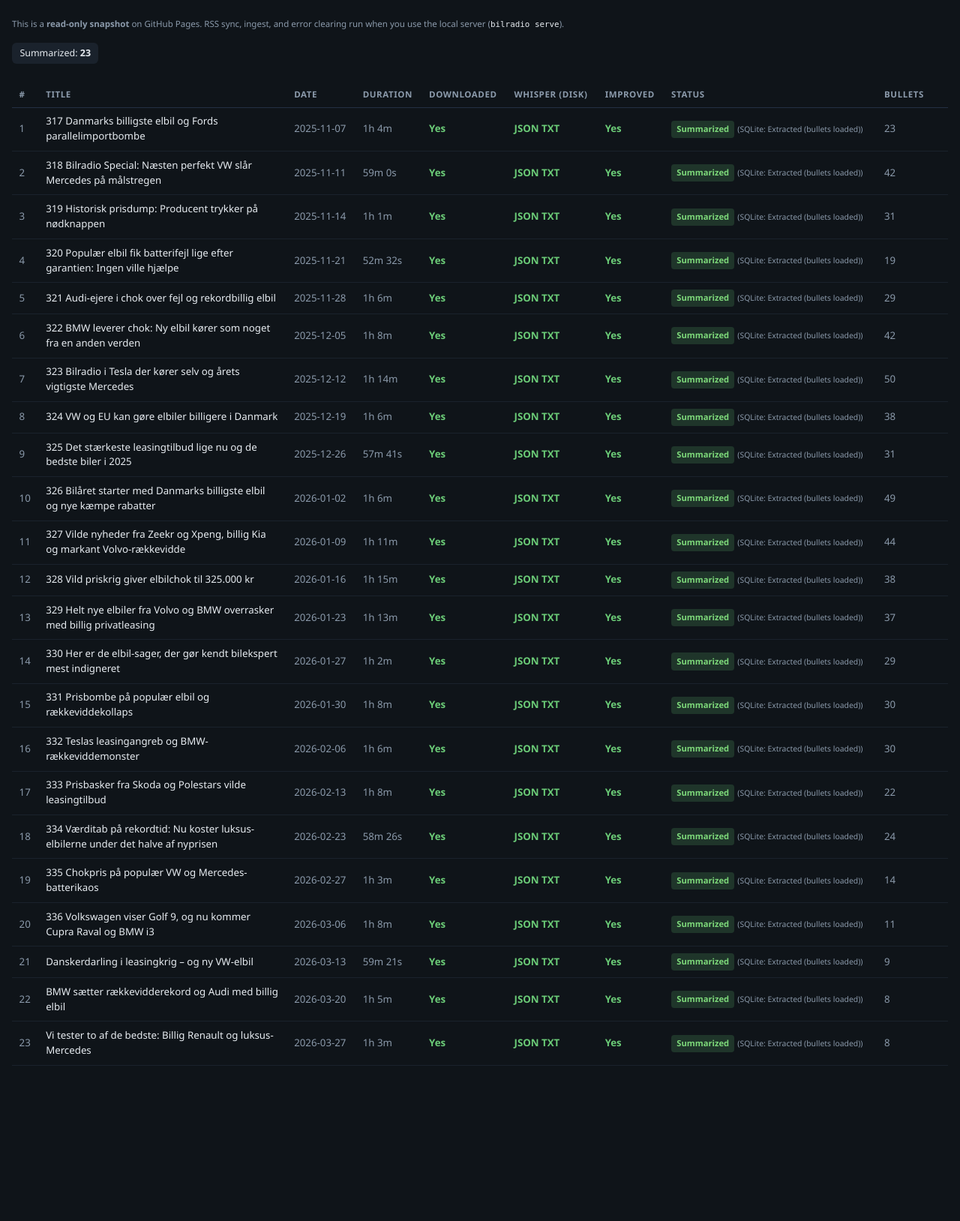
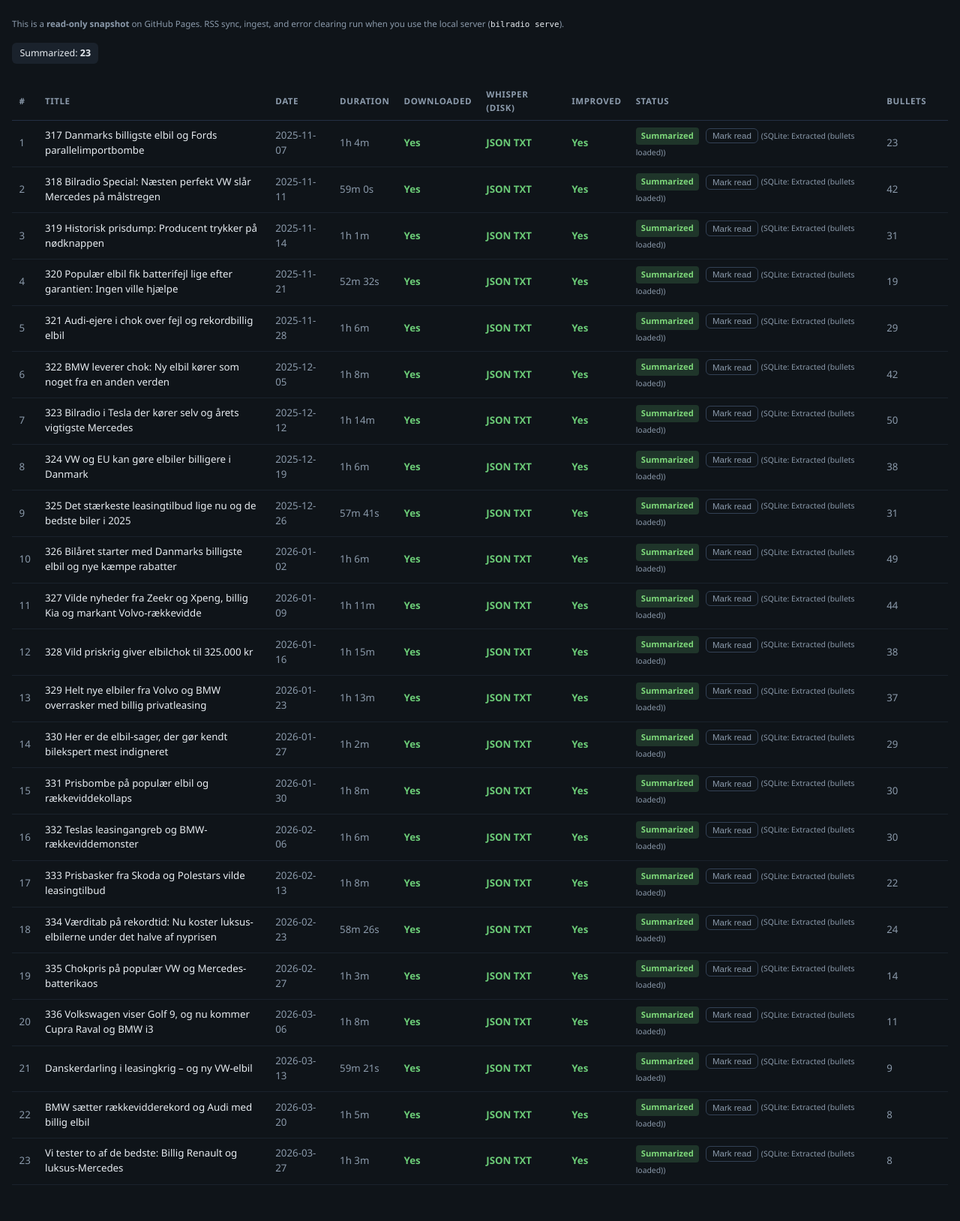
Before and after one commit to jacobworsoe/bilradio-transcriper, a FastAPI app: template bilradio/web/templates/episodes.html in a window 1280 px wide. Shown: the part 95-1723 px from the top of the page at 75% size. Before the commit the page ends 1516 px from the top, so only its background shows below. Run offline with FastAPI, Linux system fonts and the light colour scheme; the template is opened without the code that fills it: most values are stand-ins (such as "Sample title", 1, 10 or a date in 2020).

Commit message:
Episodes: Mark read button for unread rows (localStorage)

```diff
--- a/bilradio/web/templates/episodes.html
+++ b/bilradio/web/templates/episodes.html
@@ -62,6 +62,11 @@
       display:inline-block; font-size:.65rem; padding:.15rem .4rem;
       border-radius:4px; font-weight:600; margin-left:.35rem;
       background:rgba(139,154,171,.2); color:#aeb9c6; vertical-align:middle;
+    }
+    .episodes-mark-read {
+      margin-left:.35rem;
+      vertical-align:middle;
+      white-space:nowrap;
     }
 
     .dur   { color:var(--muted); }
@@ -161,6 +166,19 @@
       }
     }
 
+    function saveReadEpisodes(set) {
+      localStorage.setItem(STORAGE_READ_EPISODES, JSON.stringify([...set]));
+    }
+
+    function markEpisodeReadFromBtn(btn) {
+      const guid = btn.getAttribute("data-guid");
+      if (!guid) return;
+      const read = loadReadEpisodes();
+      read.add(guid);
+      saveReadEpisodes(read);
+      load();
+    }
+
     const STATUS_EN = {
       pending:       "Pending",
       downloaded:    "Downloaded",
@@ -248,6 +266,8 @@
         let badgeHtml = statusBadge(disp);
         if (readEpisodes.has(ep.guid)) {
           badgeHtml += ` <span class="s-read" title="Marked read on Topics (this device)">Read</span>`;
+        } else {
+          badgeHtml += ` <button type="button" class="read-action episodes-mark-read" data-guid="${escHtml(ep.guid)}" onclick="markEpisodeReadFromBtn(this)" title="Same as Mark episode read on Topics; stored on this device only">Mark read</button>`;
         }
         if (ep.status !== disp) {
           const sqliteLabel =
```
Also changed, not shown: docs/index.html (+20 -0 lines).
